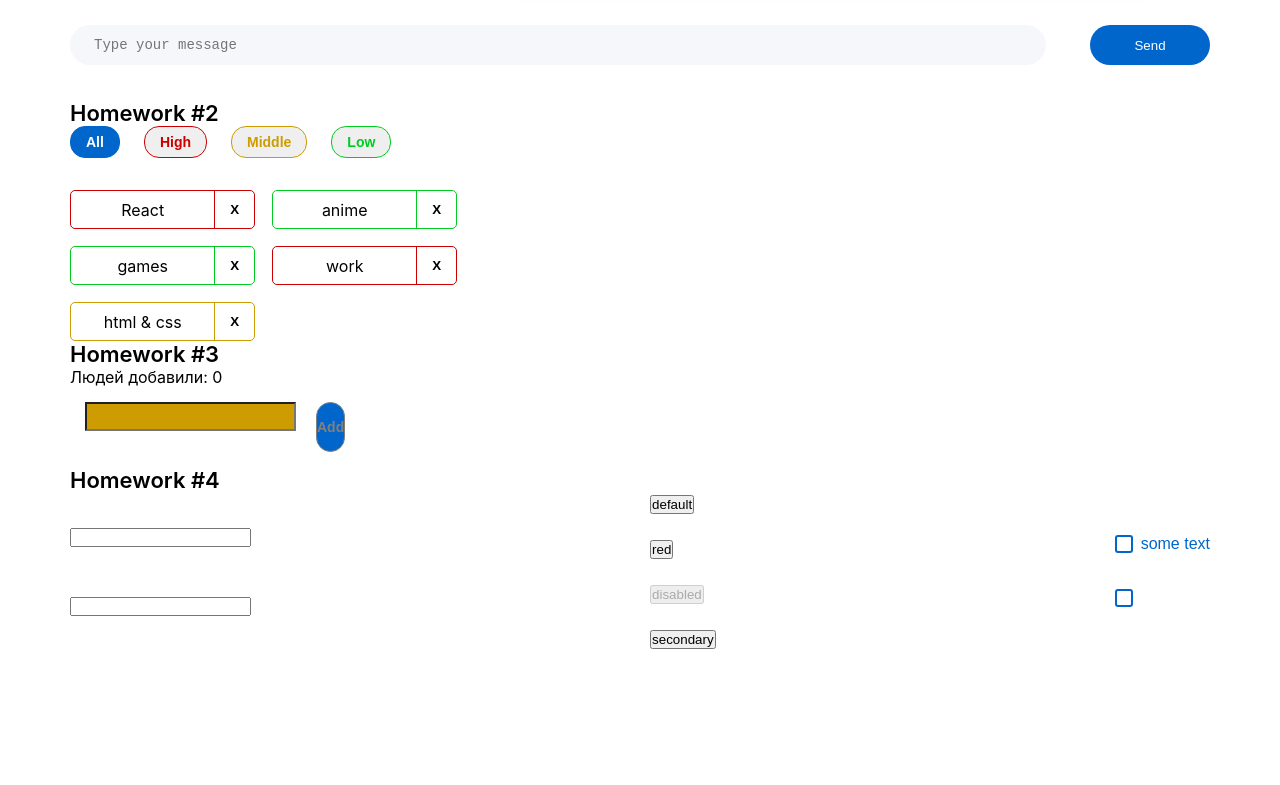
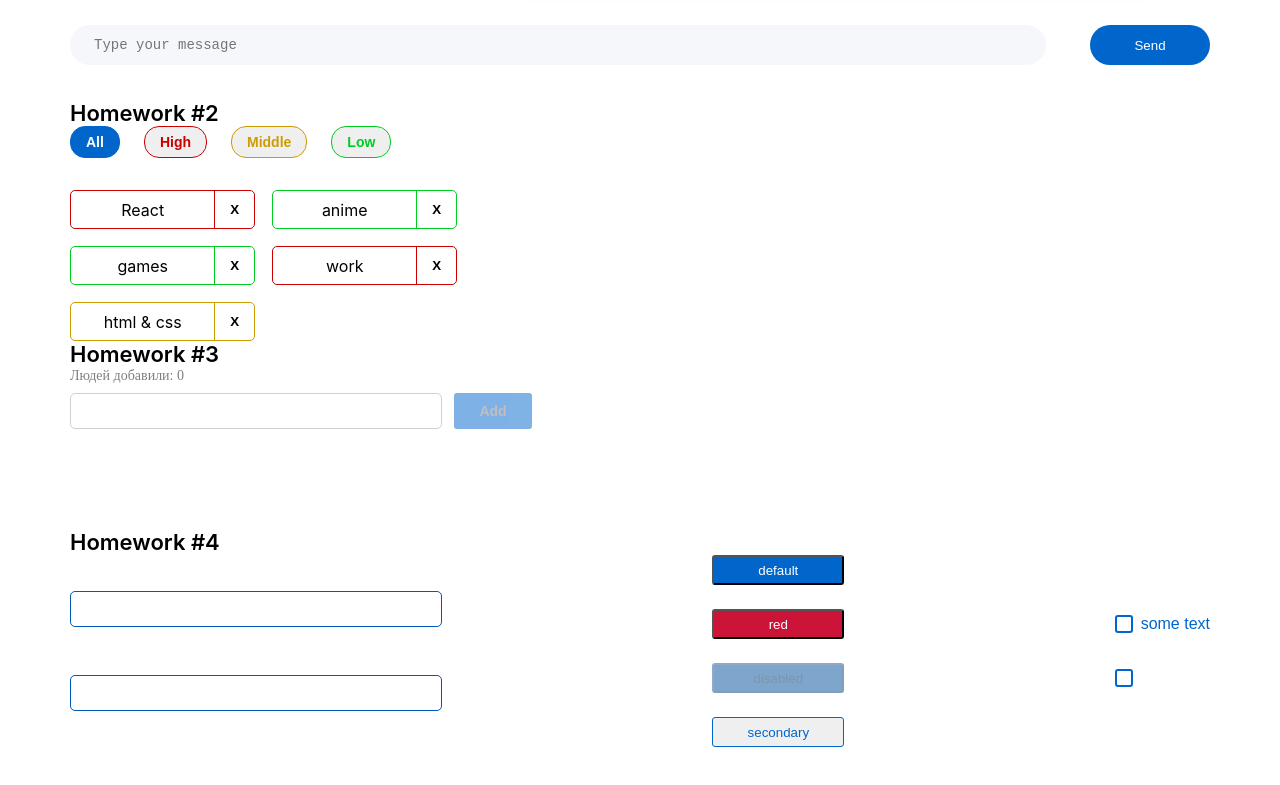
Before and after one commit to Valentin-Erth/HomeWorkTask_Inkubator, a React (Create React App) app: page / in a window 1280 px wide. Shown: the part 471-1256 px from the top of the page. Before the commit the page ends 1120 px from the top, so only its background shows below. Built offline with nearby package versions, Linux system fonts and the light colour scheme.

Commit message:
make hw4:creat logic func in chekbox,add style for superbutton and superinput

```diff
--- a/src/s2-homeworks/hw03/Greeting.module.css
+++ b/src/s2-homeworks/hw03/Greeting.module.css
@@ -1,70 +1,82 @@
 .greetingForm {
-    /*display: flex;*/
-    /*align-items: flex-start;*/
+    padding-bottom: 100px;
+    font-family: 'Montserrat';
 }
 
 .inputAndButtonContainer {
+    margin-top: 9px;
     display: flex;
-    margin: 5px;
+    gap: 12px;
 }
 
 .error {
     color: red;
-    height: 21px;
-    margin-left: 10px;
+    font-weight: 400;
+    font-size: 14px;
+    line-height: 17px;
 }
 
 .input {
-    padding: 5px 15px;
-    margin: 10px;
-    max-resolution: 5px;
-    color:#000000;
-    background:#cc9c00;
+    width: 372px;
+    height: 36px;
+    color: #0059b3;
+    border: 1px solid #D1D1D1;
+    border-radius: 5px;
+    padding-left: 10px;
 }
 
 .input:focus {
-    outline: none;
-    border: #0059b2 solid 2px;
-    background:#06c;
+    border: 2px solid #D1D1D1;
 }
 
 .errorInput {
-    margin: 10px;
-    border: red 1px solid;
-    outline: none;
+    width: 372px;
+    height: 36px;
+    border: 1px solid #CC0000;
+    border-radius: 5px;
+    padding-left: 10px;
 }
 
 .button {
-    margin: 10px;
-    background: #06c;
+    background: #0066CC;
+    opacity:1;
+    border: none;
+    border-radius: 3px;
+    width: 78px;
+    height: 36px;
     color: white;
-
-    border: 1px solid ;
-    border-radius: 15px;
-    outline: none;
-
-    font-family: 'Montserrat', sans-serif;
     font-weight: 600;
     font-size: 14px;
-    cursor: pointer;
+    line-height: 20px;
 }
 
 .button:focus {
-    outline: #cc9c00 solid  1px;
+    background: #0066CC;
+    border-radius: 3px;
 }
 
 .button:active {
-    background:#cc9c00;
+    background: #0066CC;
+    border-radius: 3px;
+    color: #FFFFFF;
 }
 
 .button:disabled {
-     color: grey;
-     }
+    color: grey;
+    opacity: 0.5;
+}
 
 .text {
-    font-size: 16px;
+    font-weight: 400;
+    font-size: 14px;
+    line-height: 17px;
+    color: rgba(0, 0, 0, 0.5);
 }
 
 .greeting {
-    color: brown;
+    margin-top: 10px;
+    font-weight: 500;
+    font-size: 14px;
+    line-height: 17px;
+    color: #000000;
 }
--- a/src/s2-homeworks/hw04/Stand.module.css
+++ b/src/s2-homeworks/hw04/Stand.module.css
@@ -2,6 +2,7 @@
     display: flex;
     justify-content: space-between;
     align-items: center;
+    padding-bottom: 200px;
 }
 
 .inputs {
--- a/src/s2-homeworks/hw04/common/c1-SuperInputText/SuperInputText.module.css
+++ b/src/s2-homeworks/hw04/common/c1-SuperInputText/SuperInputText.module.css
@@ -1,20 +1,42 @@
 .input:focus {
+    border: 2px solid #D1D1D1;
 }
 
 .input {
+    width: 372px;
+    height: 36px;
+    color: #0059b3;
+    border: 1px solid #D1D1D1;
+    border-radius: 5px;
+    padding-left: 10px;
 }
 
 .inputWrapper {
+    position: relative;
 }
 
 .superInput {
+    border: 1px solid #0059b2;
 }
 
 .errorInput {
+    width: 372px;
+    height: 36px;
+    border: 1px solid red;
+    border-radius: 5px;
+    padding-left: 10px;
 }
 
 .errorInput:focus {
+    border: 1px solid red;
 }
 
 .error {
+    position: absolute;
+    left: 0px;
+    top: -17px;
+    color: red;
+    font-weight: 400;
+    font-size: 10px;
+    line-height: 12px;
 }
--- a/src/s2-homeworks/hw04/common/c2-SuperButton/SuperButton.module.css
+++ b/src/s2-homeworks/hw04/common/c2-SuperButton/SuperButton.module.css
@@ -1,36 +1,55 @@
 .button {
+    padding: 5px 24px;
+    width: 132px;
+    height: 30px;
+    border-radius: 3px;
+    color: #FFFFFF;
 }
 
 .disabled {
+    background: #004D99;
+    opacity: 0.5;
+    color: #002E5C;
 }
 
 .secondary {
+    border: 1px solid #0066CC;
+    color: #0066CC;
 }
 
 .default {
+    background: #0066CC;
 }
 
 .red {
+    background: #CC1439;
 }
 
 .default:hover {
+    background: #0080FF;
 }
 
 .red:hover {
+    background: #FF1A47;
 }
 
 .secondary:hover {
+    background: #E5F0FA;
 }
 
 
 .default:active {
+    background: #0059B3;
 }
 
 .secondary:active {
+    background: #C9E5FF;
 }
 
 .red:active {
+    background: #B31232;
 }
 
 .button:disabled {
+    background: #004D99;
 }
--- a/src/s2-homeworks/hw04/common/c2-SuperButton/SuperButton.tsx
+++ b/src/s2-homeworks/hw04/common/c2-SuperButton/SuperButton.tsx
@@ -18,10 +18,10 @@ const SuperButton: React.FC<SuperButtonPropsType> = (
     }
 ) => {
     const finalClassName = s.button
-        // + (disabled
-        //         ? ...
-        //         : xType === 'red'
-        //             ? ...
+        + (disabled? " "+s.disabled
+                : xType === 'red'? " "+s.red
+                :  xType === 'secondary'?" "+ s.secondary
+        :" "+s.default)
         + (className ? ' ' + className : '') // задачка на смешивание классов
 
     //ИЛИ ЕСЛИ НЕ ПОНЯТНО С finalClassName  ТОЖЕ САМОЕ ПРИ ПОМОЩИ ШАБЛОННЫХ СТРОК:
--- a/src/s2-homeworks/hw04/common/c3-SuperCheckbox/SuperCheckbox.tsx
+++ b/src/s2-homeworks/hw04/common/c3-SuperCheckbox/SuperCheckbox.tsx
@@ -27,6 +27,12 @@ const SuperCheckbox: React.FC<SuperCheckboxPropsType> = (
     }
 ) => {
     const onChangeCallback = (e: ChangeEvent<HTMLInputElement>) => {
+        if(onChangeChecked){
+            onChangeChecked(e.currentTarget.checked)
+        }
+        if(onChange){
+            onChange(e)
+        }
         // задачка на написание онченджа
         // ЕСЛИ(onChangeChecked ВООБЩЕ СУЩЕСТВУЕТ){
         //    ПЕРЕДАТЬ ЕМУ ИВЕНТ.ЧТО-ТО.ЧТО-ТО
```
